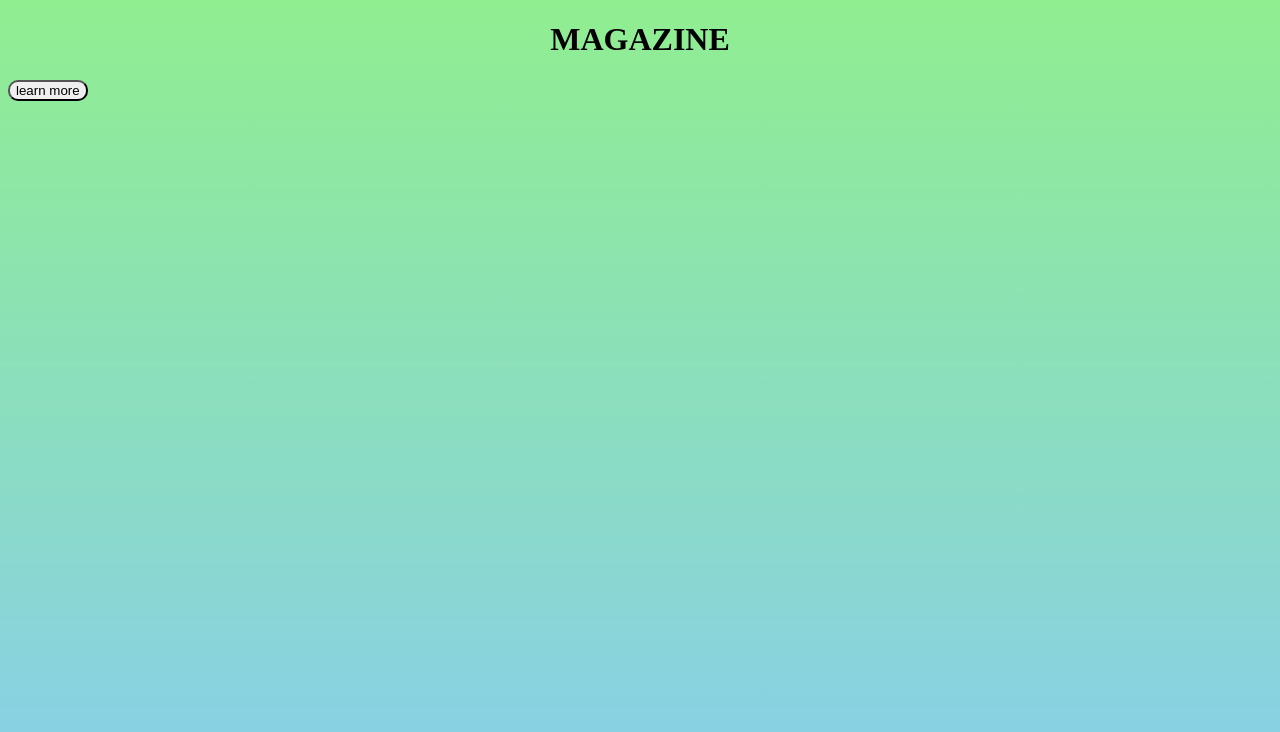
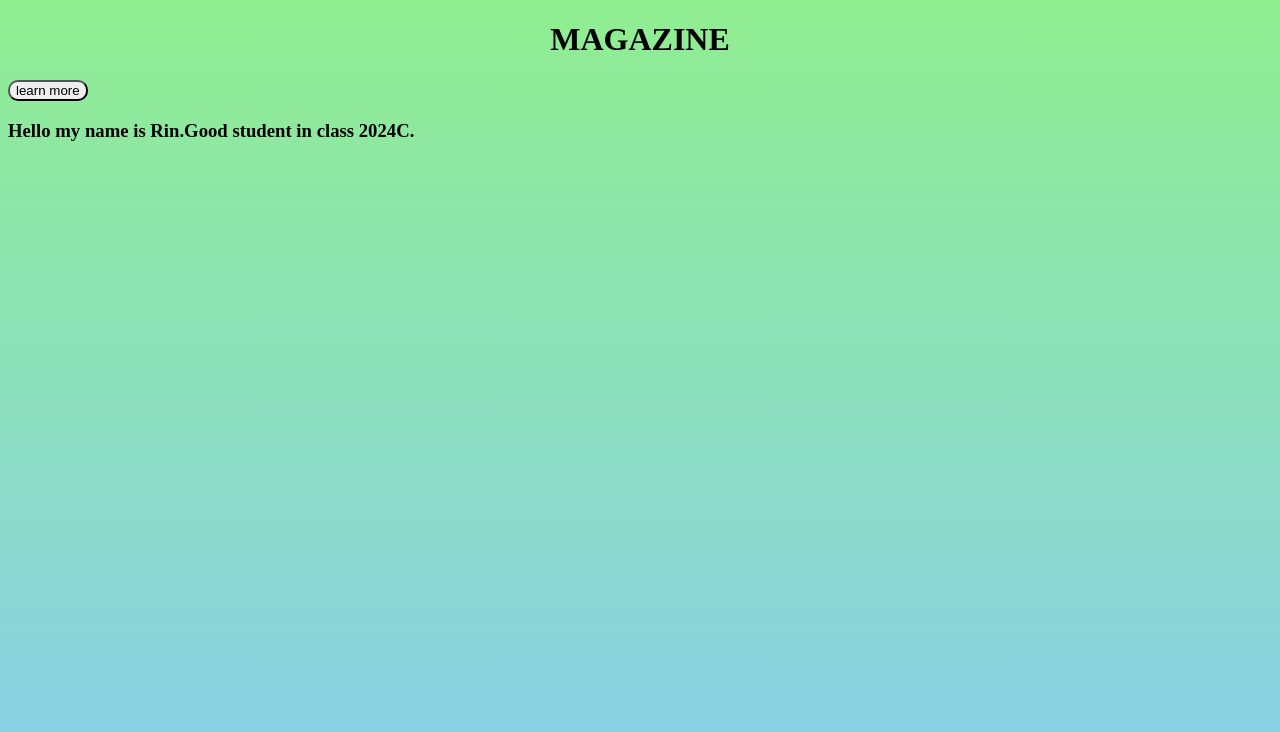
Before and after one commit to jerinwilson7/Mytest-01, a plain HTML site: page index.html in a window 1280 px wide. Drawn offline with Linux system fonts and the light colour scheme.

Commit message:
#2 add footer

```diff
--- a/index.html
+++ b/index.html
@@ -16,5 +16,8 @@
     </div>
     <h1>MAGAZINE</h1>
     <button>learn more</button>
+    <footer>
+        <h3>Hello my name is Rin.Good student in class 2024C.</h3>
+    </footer>
 </body>
 </html>
```
